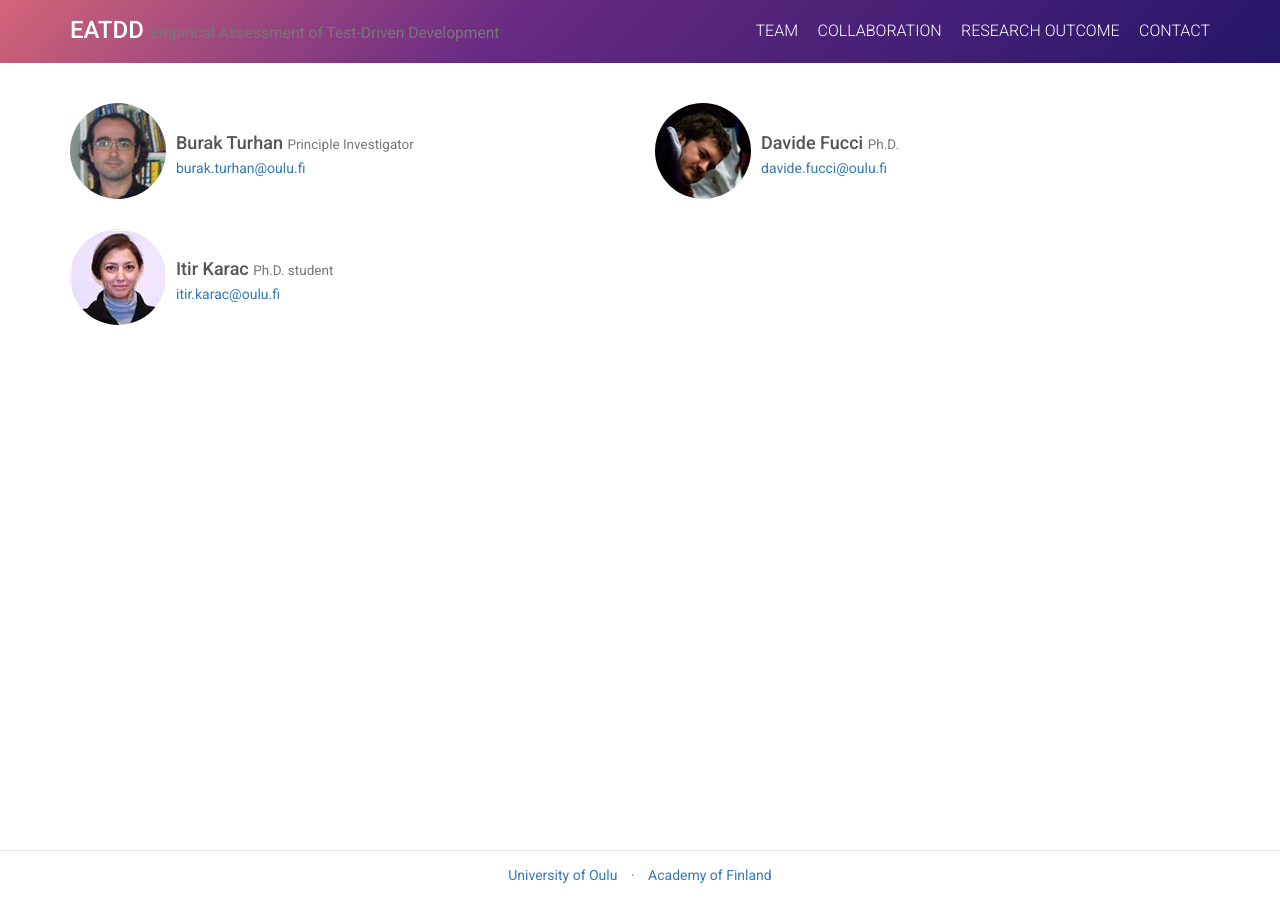
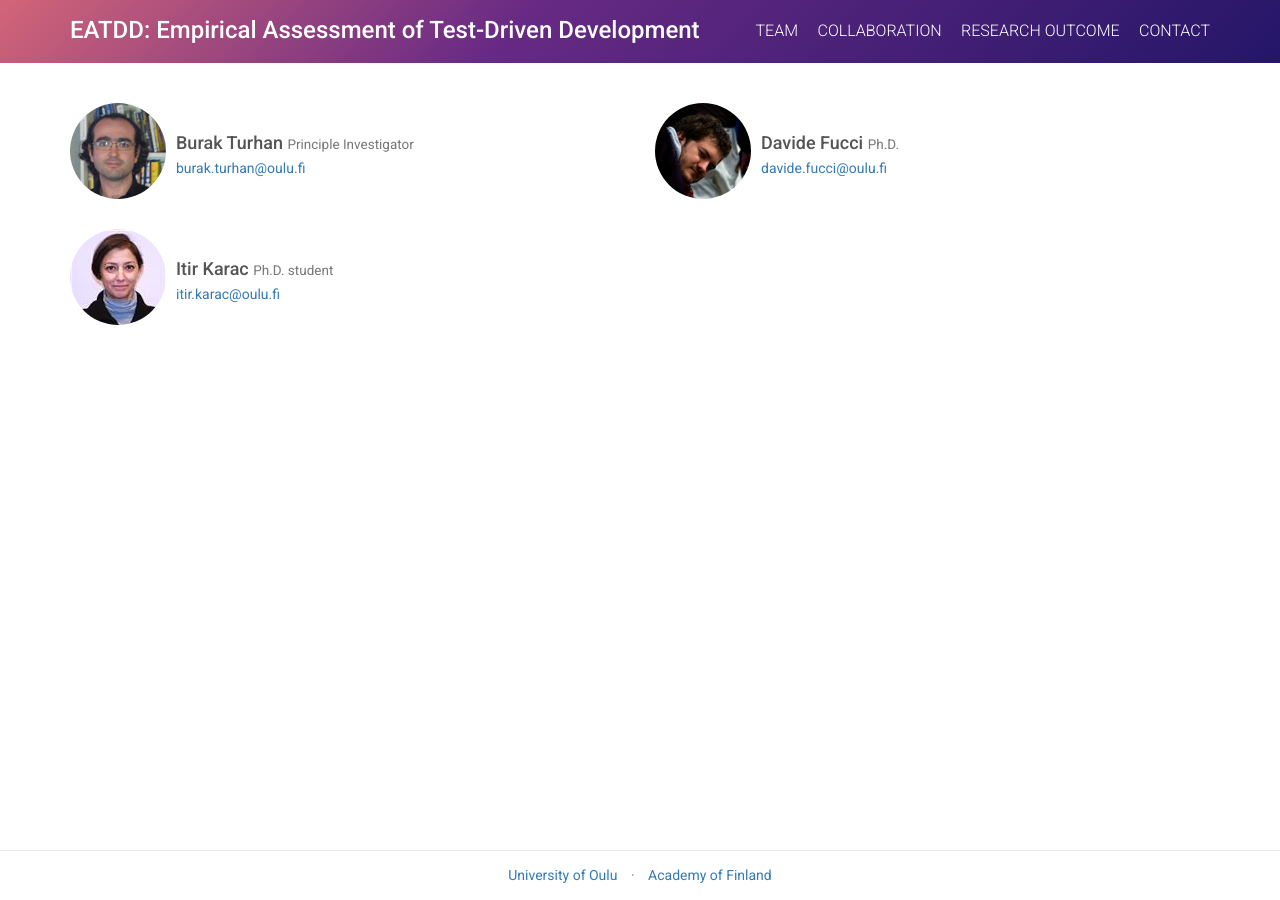
Before and after one commit to M3SOulu/EATDD, a Jekyll site: the page built from team.md, in a window 1280 px wide. Built offline with Jekyll 4.4.1, drawn with Linux system fonts in a browser that asks for light colours.

```diff
--- a/_layouts/default.html
+++ b/_layouts/default.html
@@ -6,7 +6,7 @@
       <header class="site">
         <div class="container">
           {% include menu.html %}
-          <h1><a href="{{ "/" | prepend: site.baseurl }}">EATDD <small>Empirical Assessment of Test-Driven Development</small></a></h1>
+          <h1><a href="{{ "/" | prepend: site.baseurl }}">EATDD: Empirical Assessment of Test-Driven Development</a></h1>
         </div>
       </header>
       <main>
```
